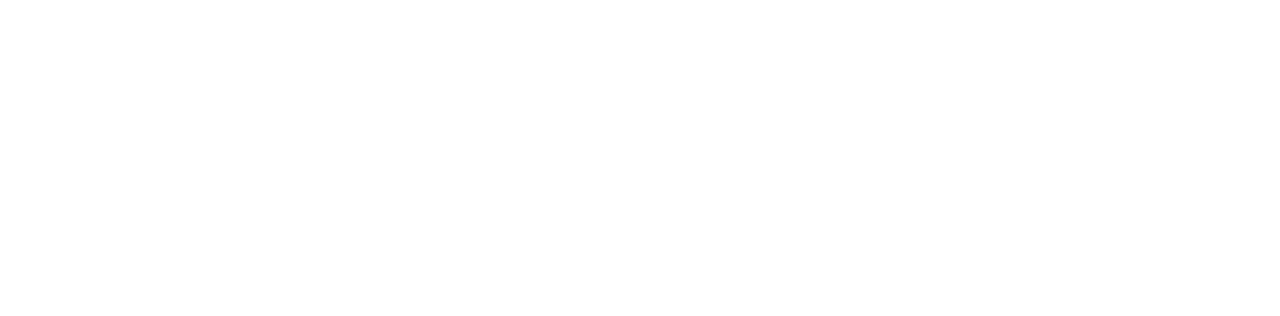
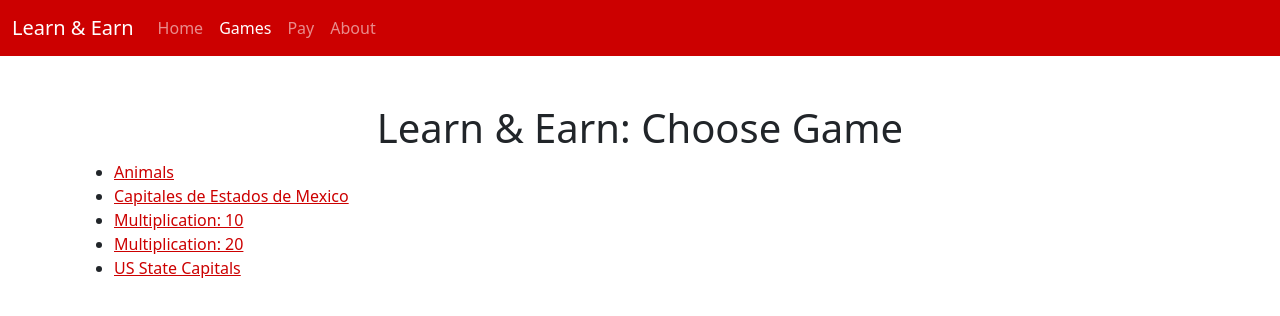
Before and after one commit to cannin/learn_earn, a Gatsby site: page /games in a window 1280 px wide. Before the commit this address had no page. Built offline with nearby package versions, Linux system fonts and the light colour scheme; Gatsby itself is replaced by a stand-in of ours.

Commit message:
Added page for different games

```diff
--- a/src/components/navbar.js
+++ b/src/components/navbar.js
@@ -9,6 +9,16 @@ const isActive = ({ isCurrent }) => {
 const ExactNavLink = props => (
   <Link getProps={isActive} {...props} />
 )
+
+/*
+<li className="nav-item">
+<ExactNavLink
+  to="/game"
+>
+  Game
+</ExactNavLink>
+</li>
+*/
 
 const Navbar = ({ siteTitle }) => {
   return (
@@ -31,9 +41,9 @@ const Navbar = ({ siteTitle }) => {
             </li>
             <li className="nav-item">
               <ExactNavLink
-                to="/game"
+                to="/games"
               >
-                Game
+                Games
               </ExactNavLink>
             </li>
             <li className="nav-item">
--- /dev/null
+++ b/src/pages/games.js
@@ -0,0 +1,56 @@
+import * as React from "react"
+import { Link } from "gatsby"
+
+import Layout from "../components/layout"
+import {Seo} from "../components/seo"
+
+const GamesPage = () => (
+  <Layout>
+    <div className="container my-5">
+      <h1 className="text-center">Learn & Earn: Choose Game</h1>
+      <ul>
+        <li>
+          <Link
+            to="/game/animals"
+          >
+            Animals
+          </Link>
+        </li>
+        <li>
+          <Link
+            to="/game/estados"
+          >
+            Capitales de Estados de Mexico
+          </Link>
+        </li>
+        <li>
+          <Link
+            to="/game/multiplication_10x"
+          >
+            Multiplication: 10
+          </Link>
+        </li>
+        <li>
+          <Link
+            to="/game/multiplication_20x"
+          >
+            Multiplication: 20
+          </Link>
+        </li>
+        <li>
+          <Link
+            to="/game/us_capitals"
+          >
+            US State Capitals
+          </Link>
+        </li>
+      </ul>
+    </div>
+  </Layout>
+)
+
+export default GamesPage
+
+export const Head = () => (
+    <Seo title="Games" />
+)
--- a/src/templates/game-template.js
+++ b/src/templates/game-template.js
@@ -20,7 +20,7 @@ const confettiCount = 2000
 export default function GameTemplate({ data, classes, pageContext }) {
   // Data
   //console.log("DATA 1: " + JSON.stringify(data))
-  data = _.shuffle(data.allQuestionsAllTxt.nodes)
+  data = _.shuffle(data.allQuestionsAllTxt.nodes) // from questions_all.txt
   console.log("DATA: " + JSON.stringify(data))
 
   //console.log("DATA 3: " + JSON.stringify(pageContext))
```
